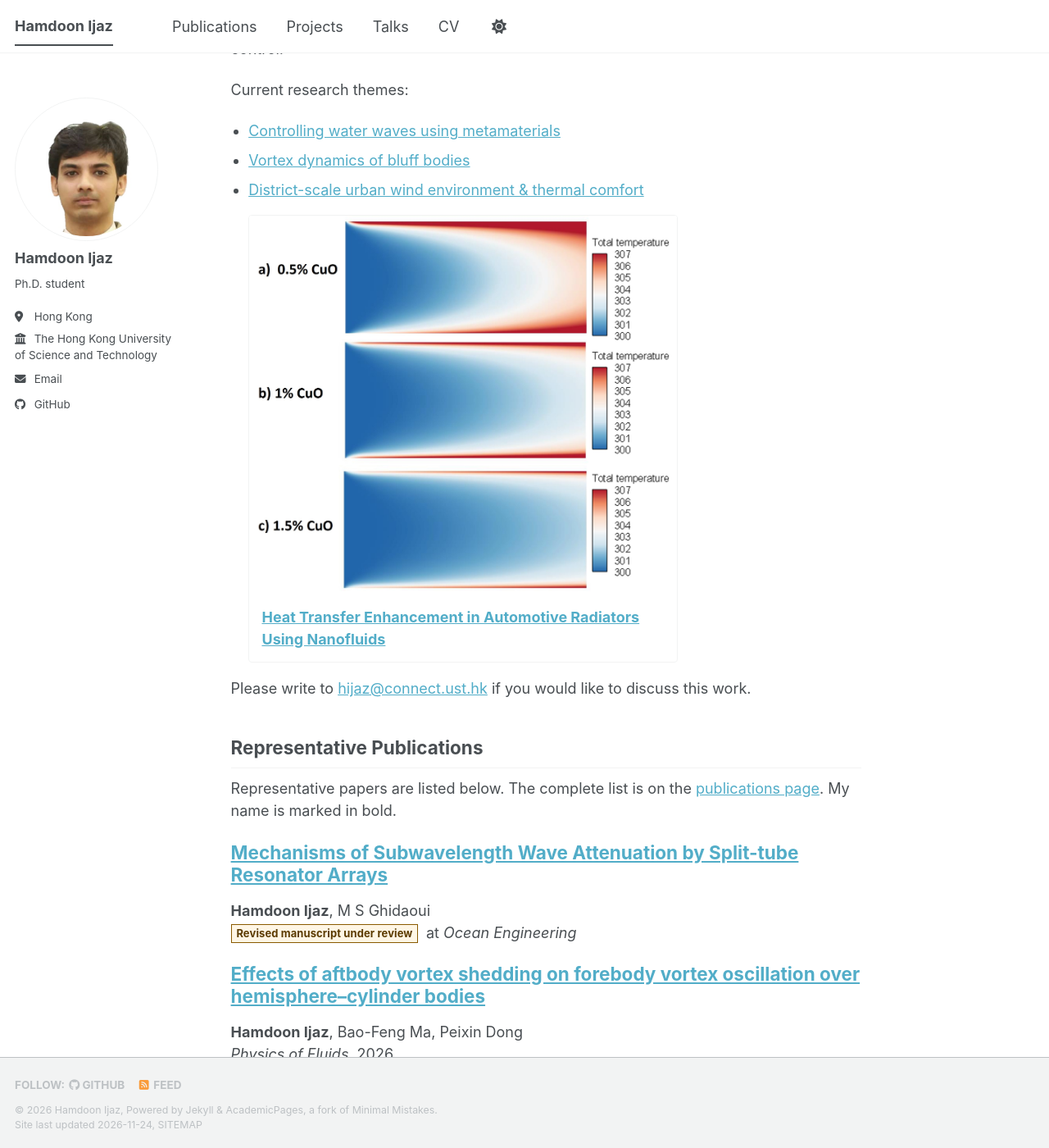
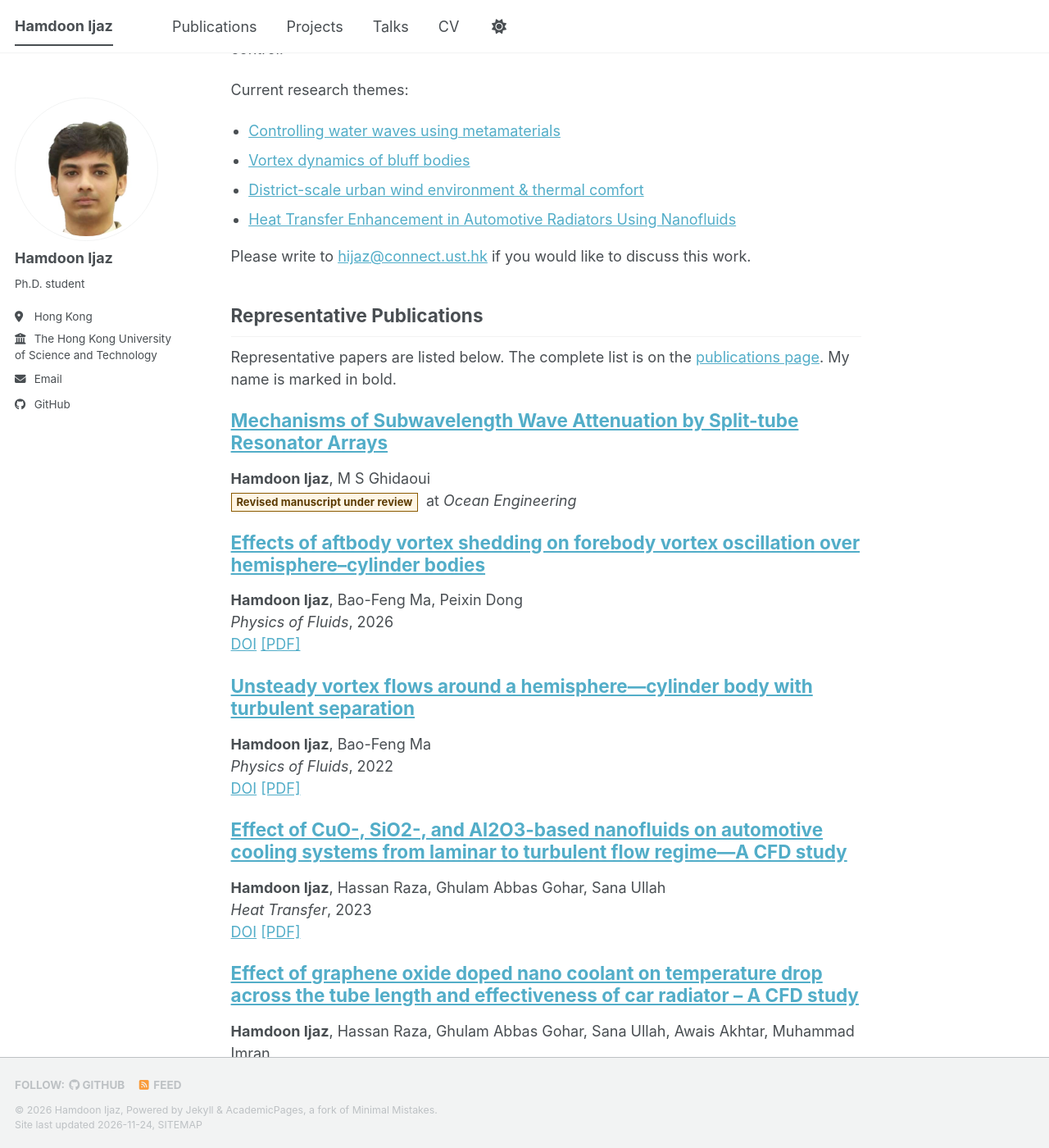
Before and after one commit to Hamdoon-UST/Hamdoon-UST.github.io, a Jekyll site: the page built from _pages/about.md, in a window 1280 px wide and 1400 px high, scrolled down 337 px. Shown: the whole window at 82% size. Built offline with Jekyll 4.4.1, drawn with Linux system fonts in a browser that asks for light colours; a style sheet for code colours, icons or effects is not loaded.

Commit message:
Show the nanofluid figure only on its project page.
The homepage and projects list keep a text link, with no teaser or header image.

Co-authored-by: Hamdoon Ijaz <Hamdoon-UST@users.noreply.github.com>

```diff
--- a/_includes/archive-single.html
+++ b/_includes/archive-single.html
@@ -14,23 +14,15 @@
 
 <div class="{{ include.type | default: "list" }}__item">
   <article class="archive__item" itemscope itemtype="http://schema.org/CreativeWork">
-    {% comment %}Grid keeps the theme fallback image. A list shows a teaser only when this item sets one.{% endcomment %}
-    {% assign show_teaser = false %}
     {% if include.type == "grid" and teaser %}
-      {% assign show_teaser = true %}
-    {% elsif post.header.teaser %}
-      {% assign show_teaser = true %}
-    {% endif %}
-    {% if show_teaser %}
-      {% if teaser contains "://" %}
-        {% capture teaser_src %}{{ teaser | strip }}{% endcapture %}
-      {% else %}
-        {% capture teaser_src %}{{ teaser | strip | prepend: "/images/" | prepend: base_path }}{% endcapture %}
-      {% endif %}
-      <div class="archive__item-teaser{% unless include.type == "grid" %} archive__item-teaser--list{% endunless %}">
-        <a href="{{ base_path }}{{ post.url }}" rel="permalink">
-          <img src="{{ teaser_src | strip }}" alt="{{ title | strip_html | strip | escape }}">
-        </a>
+      <div class="archive__item-teaser">
+        <img src=
+          {% if teaser contains "://" %}
+            "{{ teaser }}"
+          {% else %}
+            "{{ teaser | prepend: "/images/" | prepend: base_path }}"
+          {% endif %}
+          alt="">
       </div>
     {% endif %}
 
--- a/_pages/about.md
+++ b/_pages/about.md
@@ -17,18 +17,7 @@ Current research themes:
   <li><a href="{{ '/projects/wave-metamaterials/' | relative_url }}">Controlling water waves using metamaterials</a></li>
   <li><a href="{{ '/projects/hemisphere-cylinder/' | relative_url }}">Vortex dynamics of bluff bodies</a></li>
   <li><a href="{{ '/projects/urban-airflow/' | relative_url }}">District-scale urban wind environment & thermal comfort</a></li>
-  {% for post in site.portfolio %}
-    {% if post.url contains "/projects/nanofluid-radiators" %}
-  <li class="research-theme-card">
-    <a href="{{ post.url | relative_url }}">
-      {% if post.header.teaser %}
-      <img src="{{ post.header.teaser | prepend: '/images/' | relative_url }}" alt="Total temperature in a copper oxide–water nanofluid at a Reynolds number of 2,000. Panels, from top to bottom, are 0.5%, 1%, and 1.5% copper oxide by volume, on a scale from 300 to 307.">
-      {% endif %}
-      <span>{{ post.title }}</span>
-    </a>
-  </li>
-    {% endif %}
-  {% endfor %}
+  <li><a href="{{ '/projects/nanofluid-radiators/' | relative_url }}">Heat Transfer Enhancement in Automotive Radiators Using Nanofluids</a></li>
 </ul>
 
 Please write to <a href="mailto:hijaz@connect.ust.hk">hijaz@connect.ust.hk</a> if you would like to discuss this work.
--- a/_sass/layout/_custom.scss
+++ b/_sass/layout/_custom.scss
@@ -126,45 +126,6 @@
   padding-left: 1.2rem;
 }
 
-.research-theme-card {
-  list-style: none;
-  margin: 0.9rem 0 0.4rem;
-  max-width: min(70%, 36rem);
-}
-
-.research-theme-card a {
-  display: block;
-  overflow: hidden;
-  border: 1px solid var(--global-border-color);
-  border-radius: 4px;
-  text-decoration: none;
-}
-
-.research-theme-card img {
-  display: block;
-  width: 100%;
-  height: auto;
-}
-
-.research-theme-card span {
-  display: block;
-  padding: 0.7rem 0.85rem 0.8rem;
-  font-weight: 700;
-  text-decoration: underline;
-}
-
-/* Listing teaser. Grid cards keep the theme crop; the projects list shows the figure. */
-.archive__item-teaser--list {
-  max-width: min(70%, 36rem);
-  margin: 0.35rem 0 0.85rem;
-}
-
-.archive__item-teaser--list img {
-  display: block;
-  width: 100%;
-  height: auto;
-}
-
 .page__content .media-slot {
   max-width: 40rem;
   margin-left: auto;
```
Also changed, not shown: _portfolio/nanofluid-radiators.md (+0 -2 lines).
